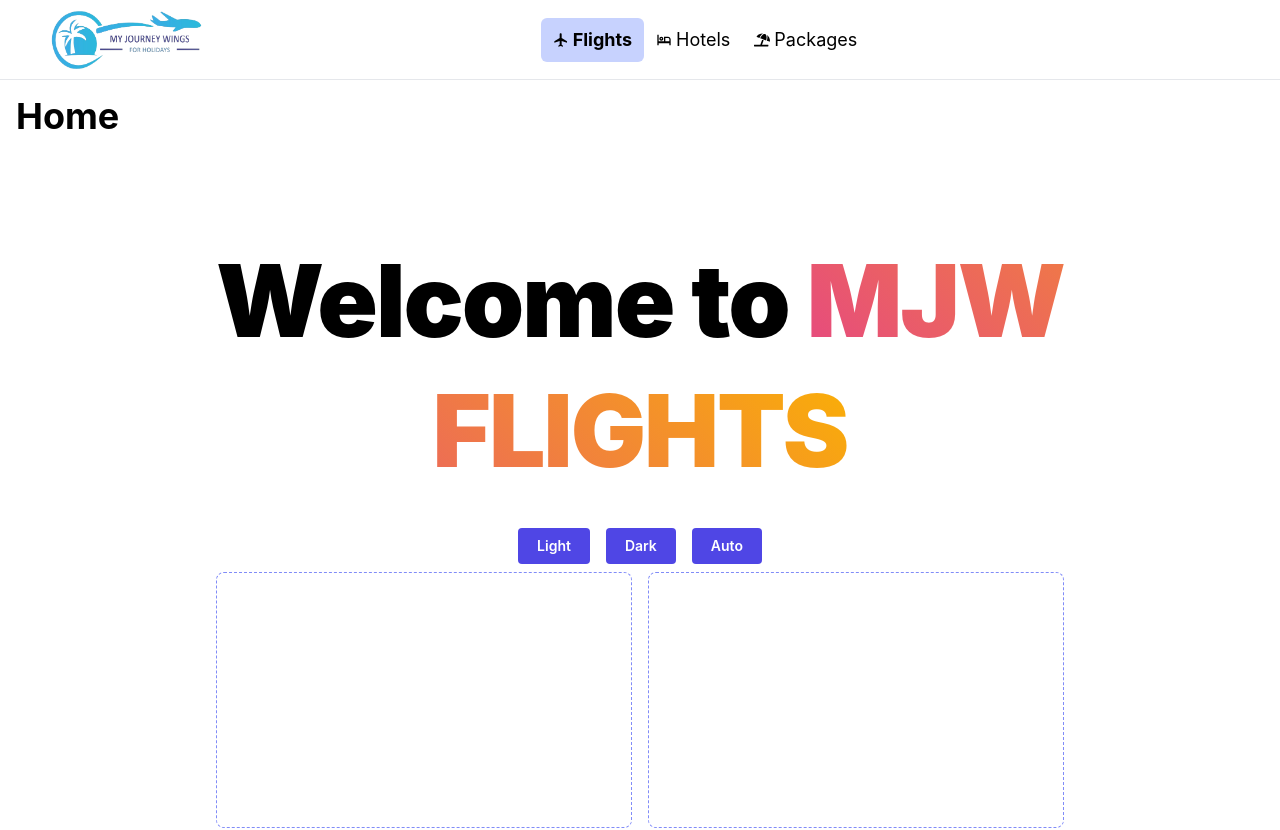
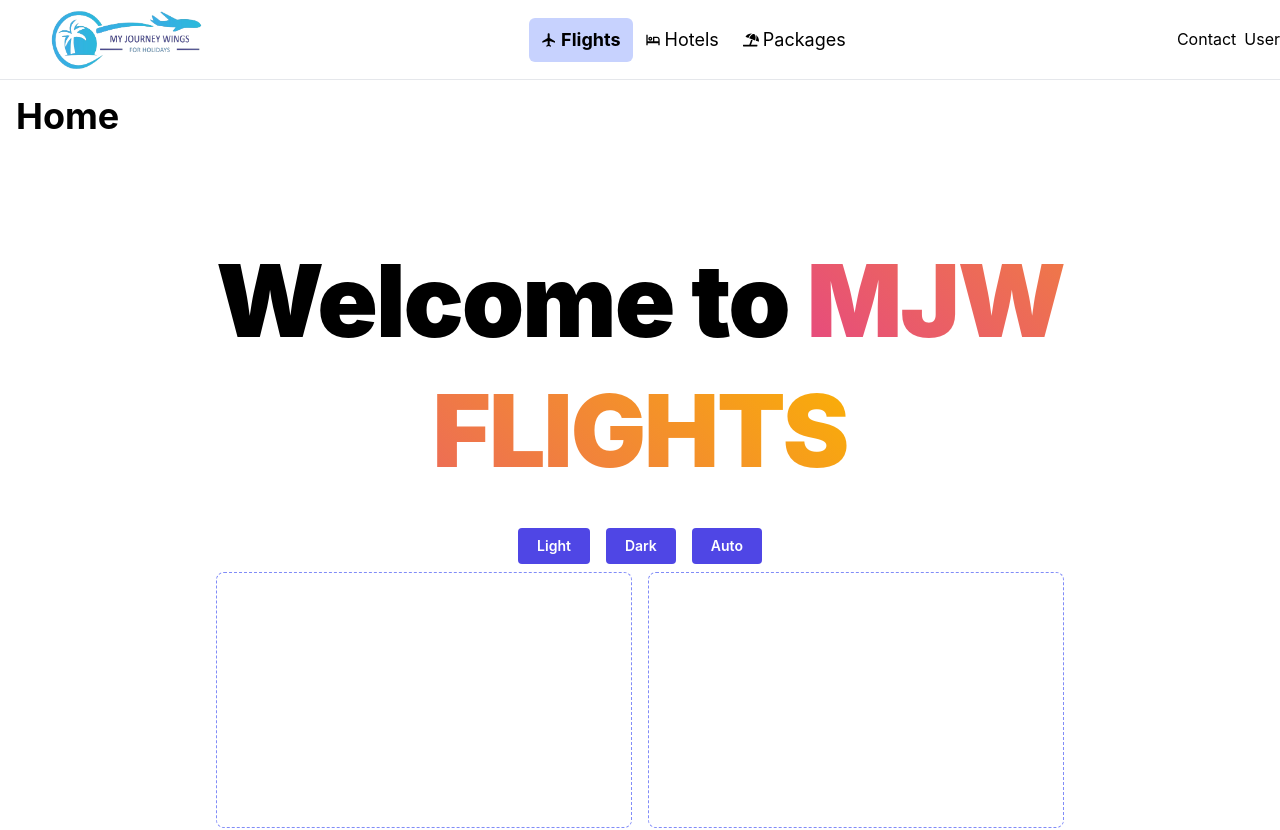
Before and after one commit to kunalshukla11/mjw-app, a Next.js app: page / in a window 1280 px wide. Shown: the top 830 px of the page. Built offline with nearby package versions, Linux system fonts and the light colour scheme.

Commit message:
MJW-2:Adding upto India Trip

```diff
--- /dev/null
+++ b/src/components/layout/contact/Contact.tsx
@@ -0,0 +1,5 @@
+import React from 'react';
+
+export default function Contact() {
+  return <div>Contact</div>;
+}
--- a/src/components/layout/header/Header.tsx
+++ b/src/components/layout/header/Header.tsx
@@ -3,6 +3,8 @@ import { NAV_ITEMS } from '@/src/constants';
 import HeaderNavItem from './HeaderNavItem';
 import MjwLogo from './MjwLogo';
 import SubHeader from './subHeader/SubHeader';
+import User from '../user/User';
+import Contact from '../contact/Contact';
 
 export default function Header({ openDrawer }: { openDrawer: () => void }) {
   return (
@@ -21,7 +23,10 @@ export default function Header({ openDrawer }: { openDrawer: () => void }) {
           ))}
         </div>
         {/* Placeholder for right section to make nav div center */}
-        <div className='w-20' />
+        <div className='flex flex-row-reverse gap-2'>
+          <User />
+          <Contact />
+        </div>
       </div>
 
       {/* SubHeaderPart only for mobile */}
--- /dev/null
+++ b/src/components/layout/user/User.tsx
@@ -0,0 +1,5 @@
+import React from 'react';
+
+export default function User() {
+  return <div>User</div>;
+}
```
